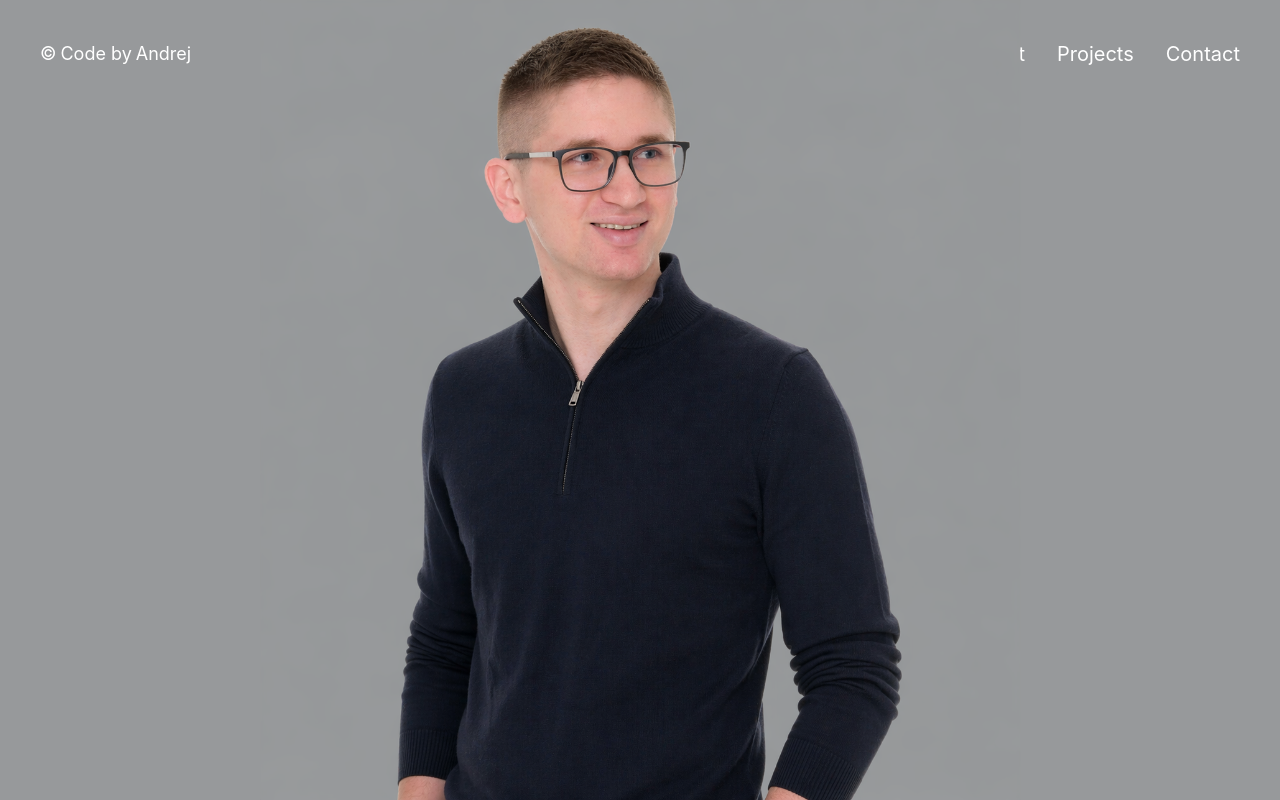
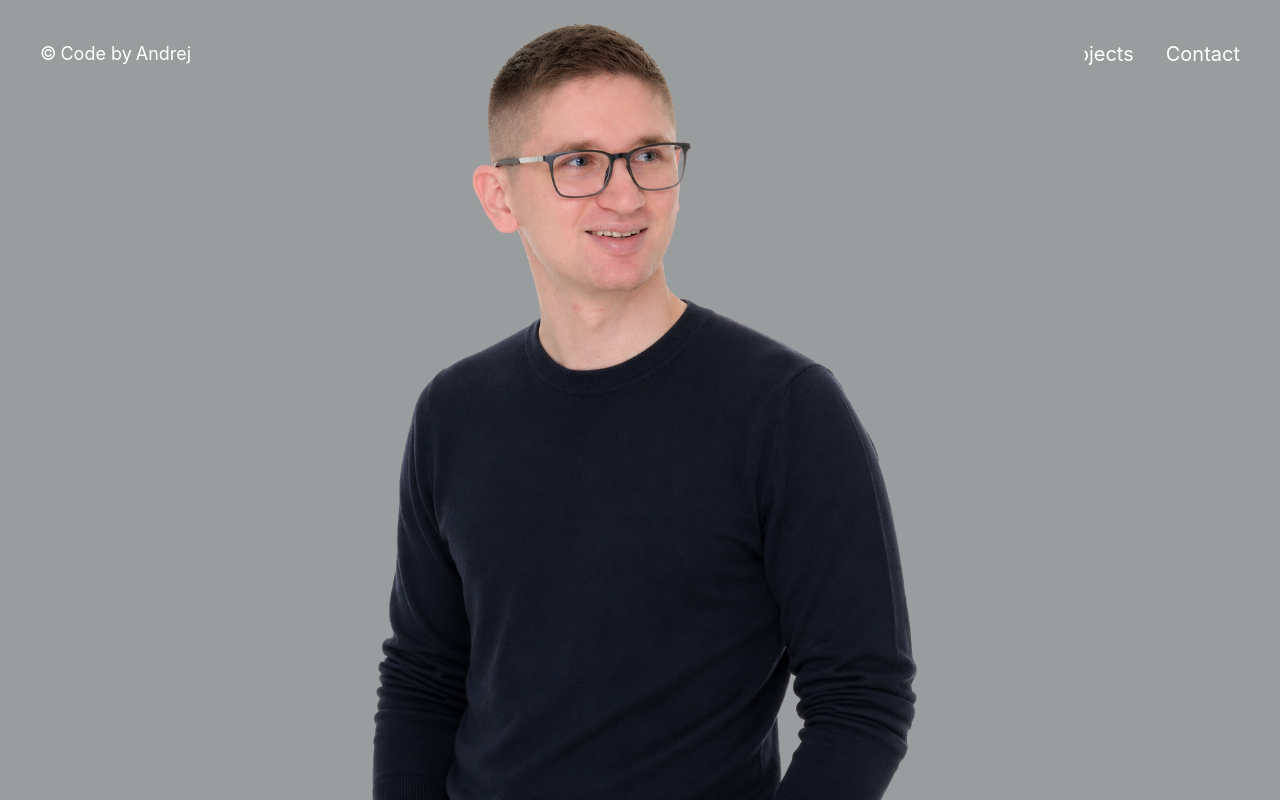
Before and after one commit to Mararovsek99/portfolio, a React app: page / in a window 1280 px wide. Built offline with nearby package versions, Linux system fonts and the light colour scheme; the HTML template or start-up script is replaced by a standard one.

Commit message:
change the hero image to png and update the code accordingly

```diff
--- a/src/components/hero.jsx
+++ b/src/components/hero.jsx
@@ -3,7 +3,7 @@ import navbar from "./navbar";
 const hero = () => {
   return (
     <>
-      <section className="bg-[#97999b] h-screen text-white text-md p-8 overflow-hidden relative">
+      <section className="bg-[#999d9e] h-screen text-white text-md p-8 overflow-hidden relative">
         {/* nav bar */}
         {navbar()}
         <img
```
Also changed, not shown: public/hero_andrej.png.
